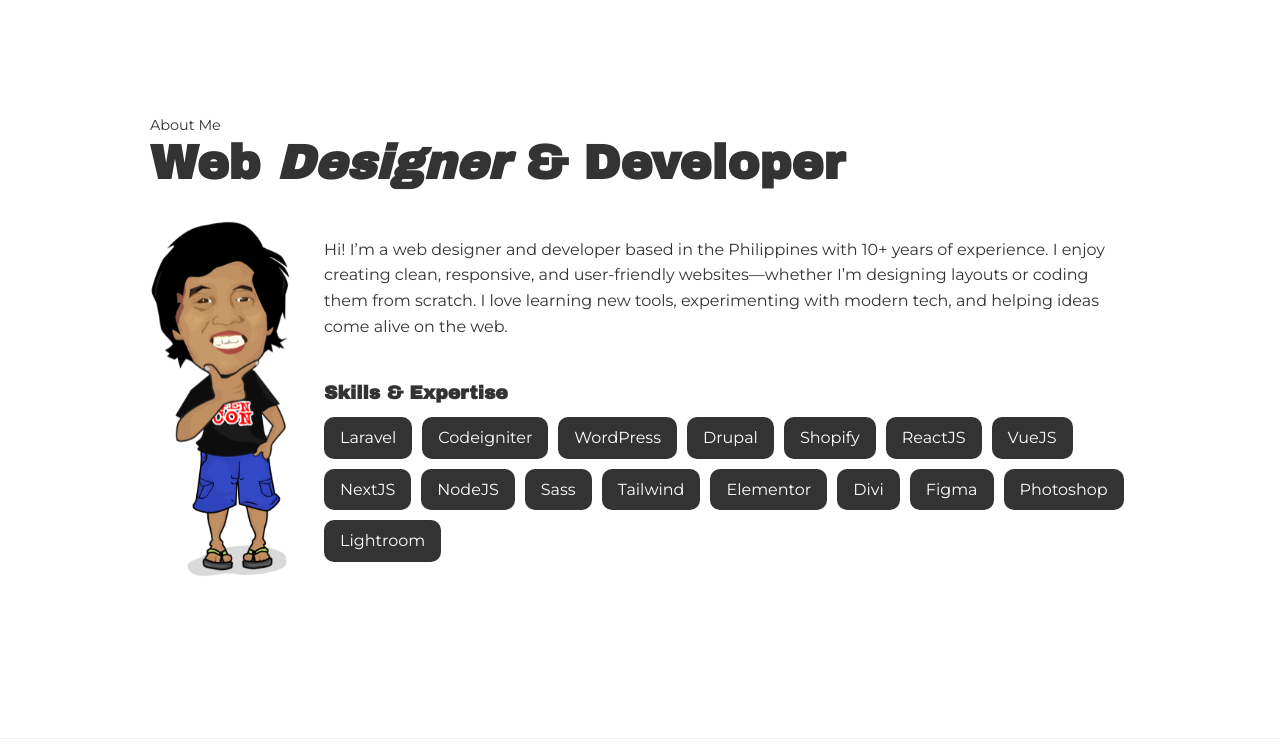
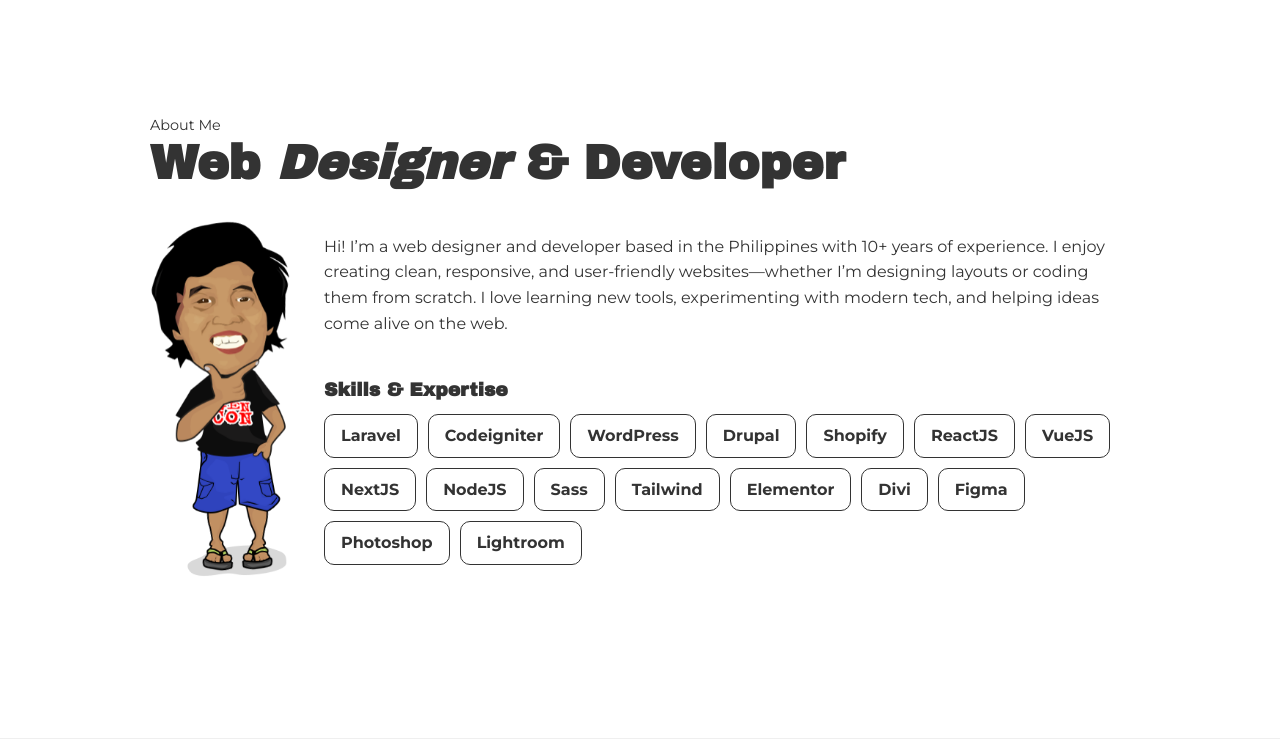
Before and after one commit to knznepo/knznepo.github.io, a PHP site: page / in a window 1280 px wide. Shown: the part 1655-2406 px from the top of the page. Run offline with PHP 8.4, Linux system fonts and the light colour scheme; some libraries are stand-ins or nearby versions.

Commit message:
Change Skills & Expertise list design to avoid button-like appearance

```diff
--- a/css/styles.css
+++ b/css/styles.css
@@ -1119,12 +1119,13 @@
 }
 
 .tech-stack li {
-    background-color: var(--color-text);
-    color: #fff;
+    border: 1px solid var(--color-text);
+    color: var(--color-text);
     list-style: none;
     padding: var(--spacing-sm) var(--spacing-base);
     border-radius: var(--border-radius);
     font-size: var(--font-size-base);
+    font-weight: bold;
 }
 
 .contact-section {
```
